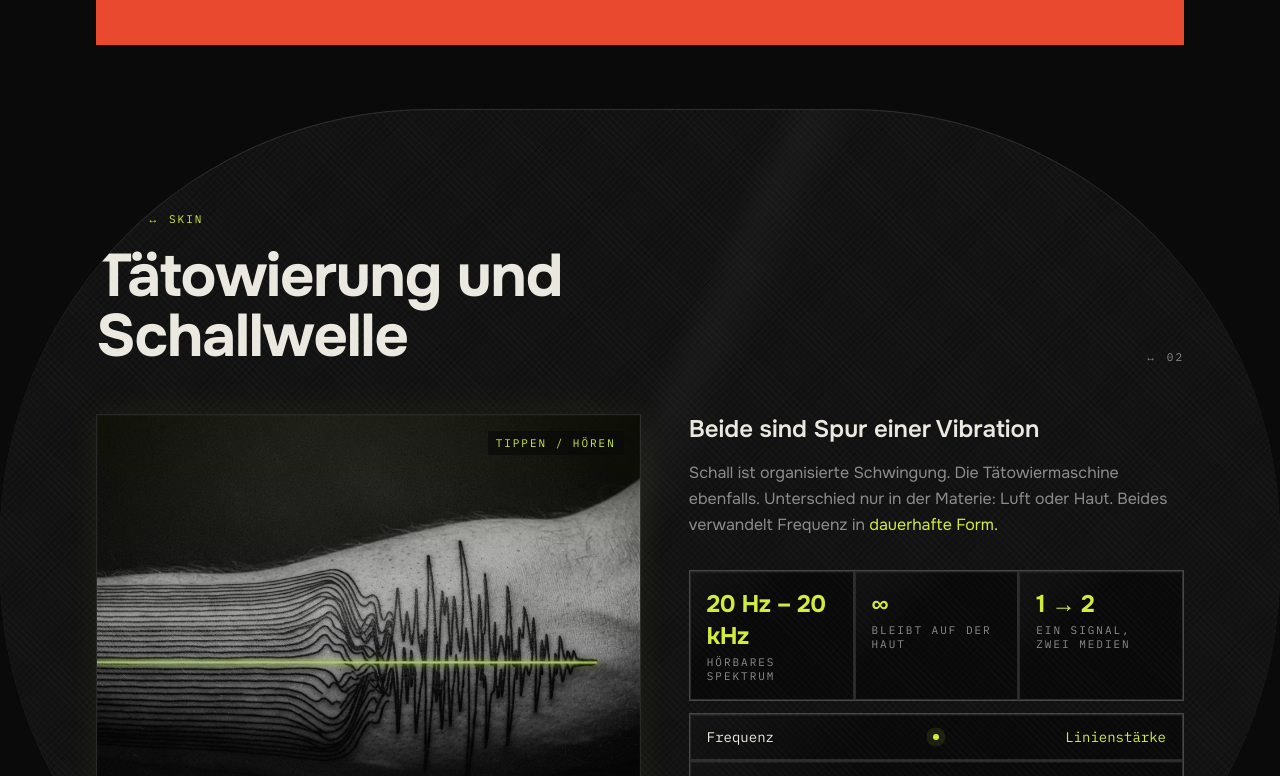
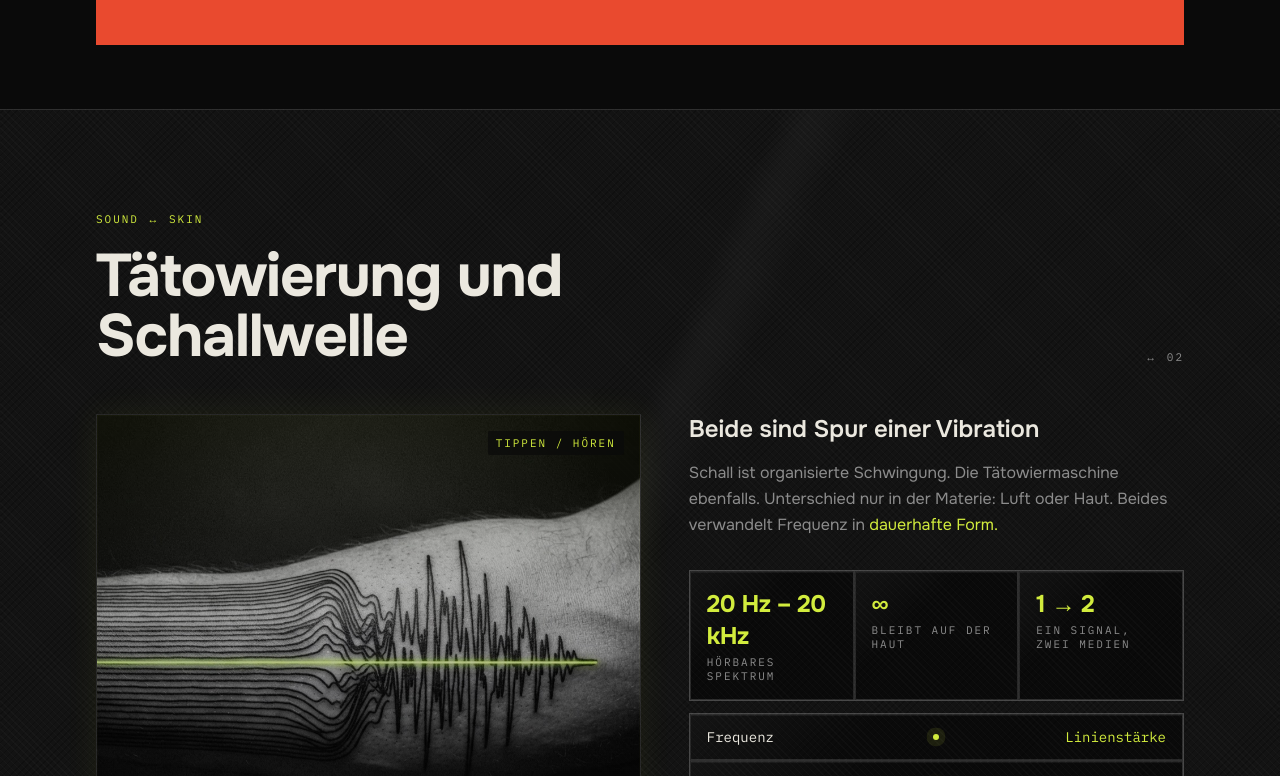
Before and after one commit to imtrtd/brandcultura-landing, a Next.js app: page / in a window 1280 px wide. Shown: the part 2284-3060 px from the top of the page. Built offline with nearby package versions, Linux system fonts and the light colour scheme.

Commit message:
Remove rounded background on sound-skin section

```diff
--- a/components/sound-skin.tsx
+++ b/components/sound-skin.tsx
@@ -37,7 +37,7 @@ export function SoundSkin() {
   }
 
   return (
-    <section id="sound-skin" aria-labelledby="sound-skin-heading" className="carbon-surface rounded-[430px] border-y border-border">
+    <section id="sound-skin" aria-labelledby="sound-skin-heading" className="carbon-surface border-y border-border">
       <div className="mx-auto max-w-6xl px-4 py-14 sm:px-5 sm:py-16 md:px-8 md:py-24">
         <Reveal>
           <div className="flex flex-wrap items-end justify-between gap-4">
```
